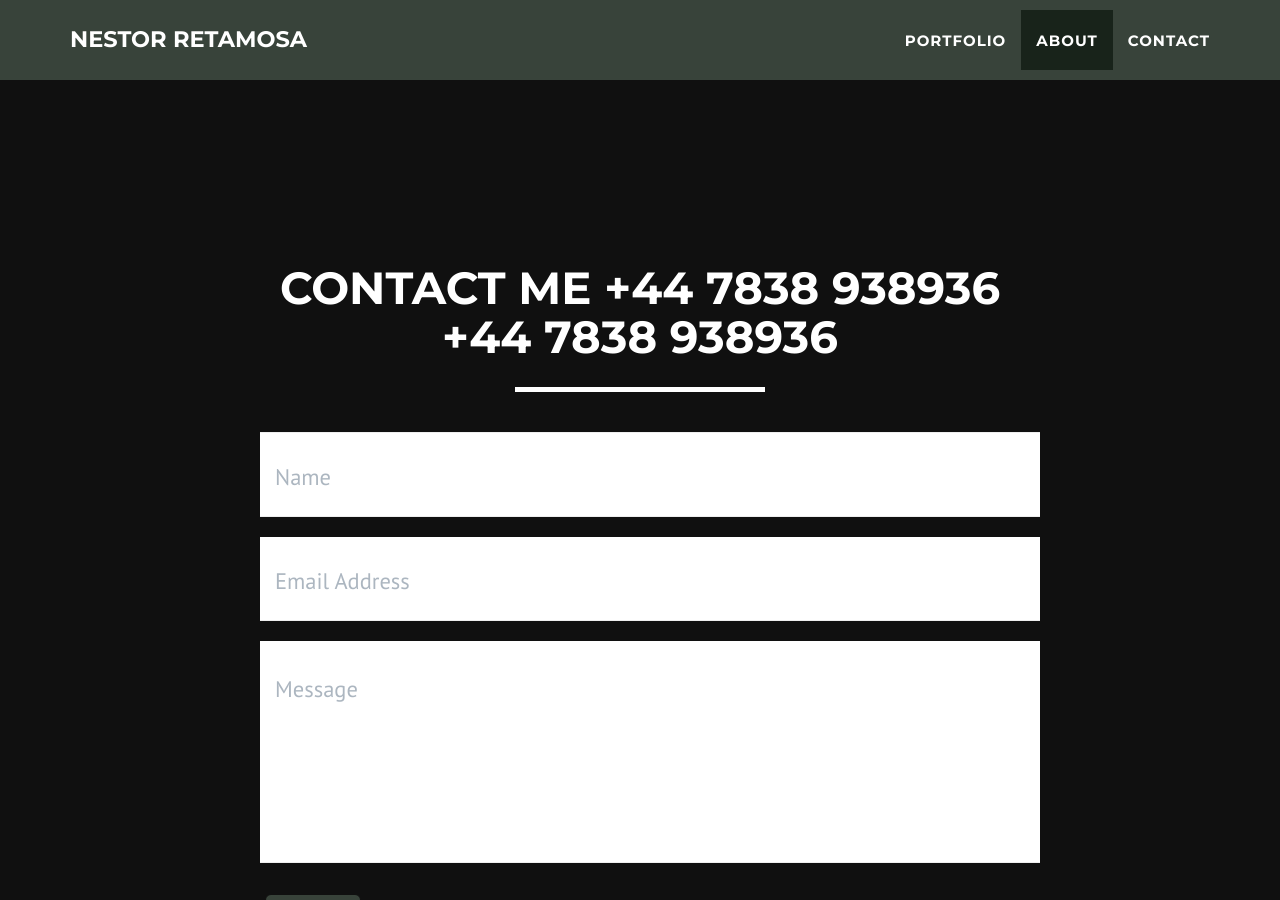
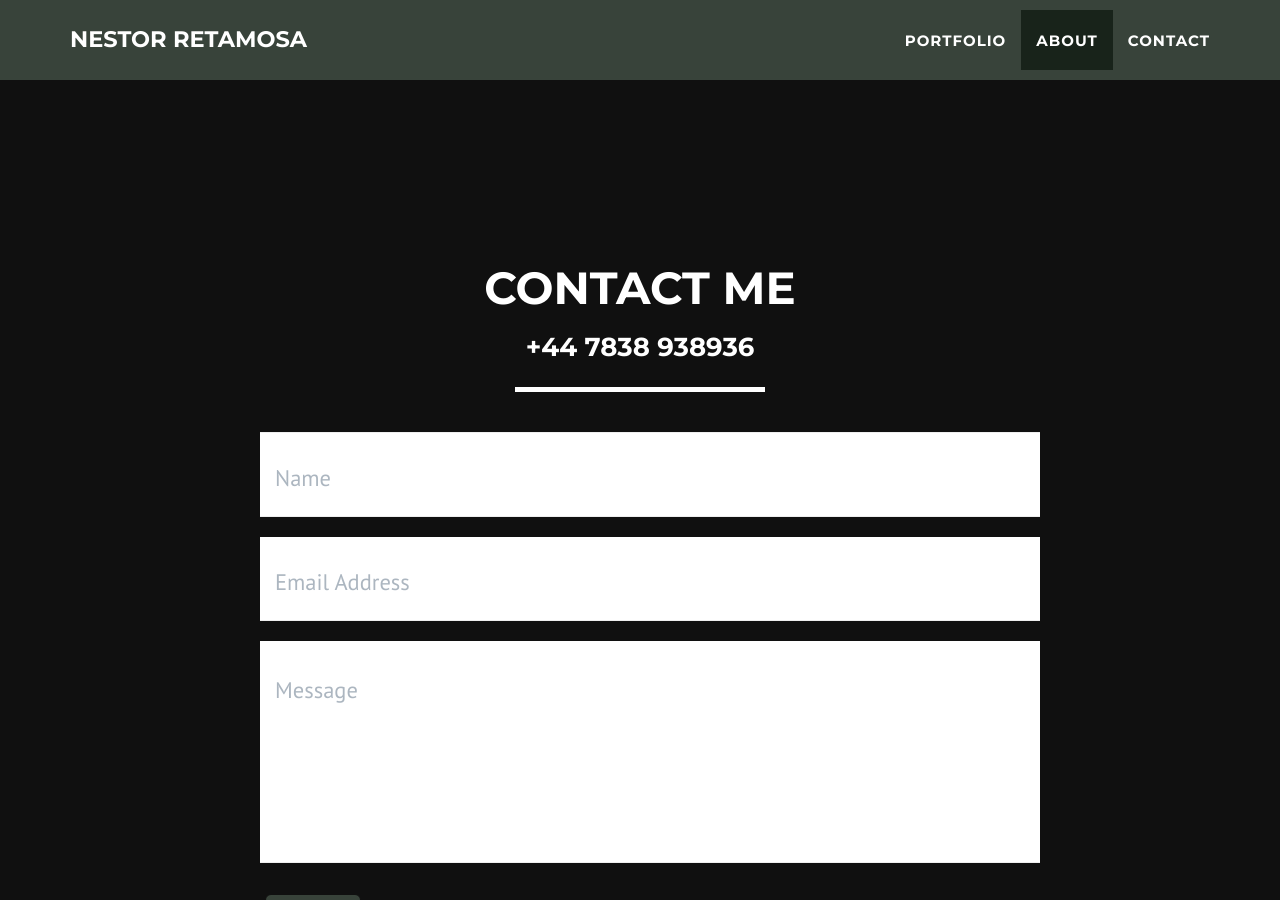
Before and after one commit to nestorreta/nestorreta.github.io, a Jekyll site: the page built from index.html, in a window 1280 px wide and 900 px high, scrolled down 2920 px. Built offline with Jekyll 4.4.1, drawn with Linux system fonts in a browser that asks for light colours.

Commit message:
phone number

```diff
--- a/_includes/contact.html
+++ b/_includes/contact.html
@@ -3,8 +3,8 @@
         <div class="container">
             <div class="row">
                 <div class="col-lg-12 text-center">
-                    <h2>Contact Me +44 7838 938936</h2>
-                    <h2>+44 7838 938936</h2>
+                    <h2>Contact Me</h2>
+                    <h3 style="color:white;">+44 7838 938936</h3>
                     <hr class="star-primary">
                 </div>
             </div>
--- a/_includes/contact_disqus.html
+++ b/_includes/contact_disqus.html
@@ -3,8 +3,8 @@
        <div class="container">
            <div class="row">
                <div class="col-lg-12 text-center">
-                   <h2>Contact me +44 7838 938936</h2>
-                   <h2>+44 7838 938936</h2>
+                   <h2>Contact me</h2>
+                   <h3 style="color:white;">+44 7838 938936</h3>
                    <hr class="star-primary">
                </div>
            </div>
--- a/_includes/contact_static.html
+++ b/_includes/contact_static.html
@@ -3,8 +3,8 @@
 	<div class="container">
 		<div class="row">
 			<div class="col-lg-12 text-center">
-				<h2>Contact Me +44 7838 938936</h2>
-				<h2>+44 7838 938936</h2>
+				<h2>Contact Me</h2>
+				<h3 style="color:white;">+44 7838 938936</h3>
 				<hr class="star-primary">
 			</div>
 		</div>
```
